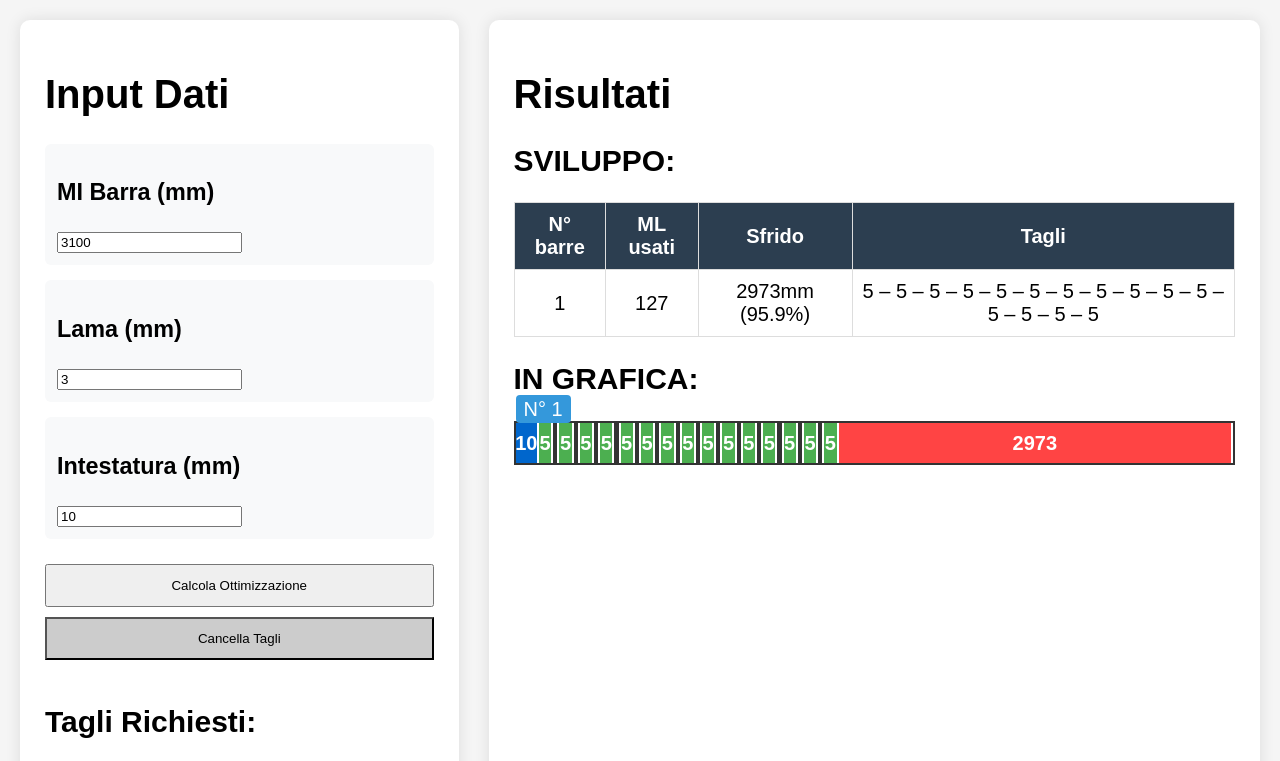
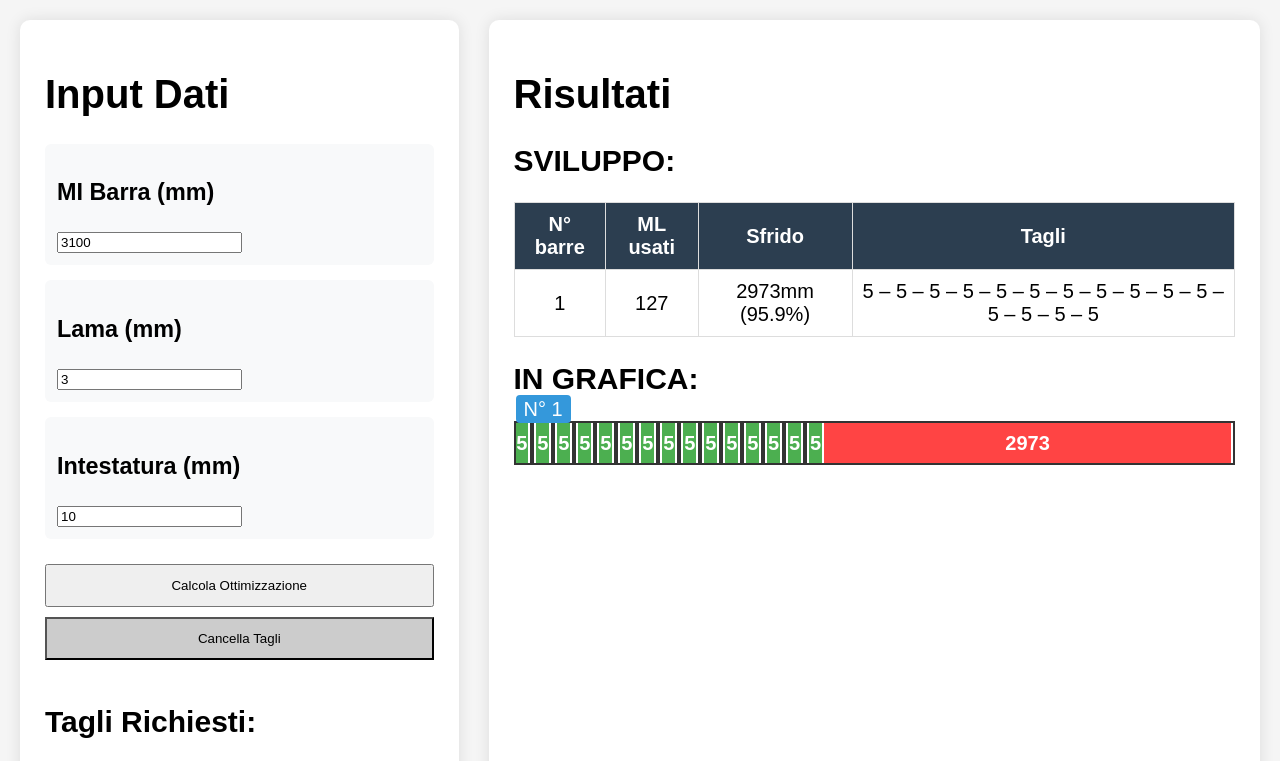
Before and after one commit to coderpatavium/ottimizzatoretaglio, a plain HTML site: page index.html in a window 1280 px wide. Both pictures are taken after typing "5", "5", "5", "5", "5", "5" into the empty fields and a click on the button "Calcola Ottimizzazione". Shown: the top 761 px of the page. Drawn offline with Linux system fonts and the light colour scheme.

Commit message:
Update index.html

```diff
--- a/index.html
+++ b/index.html
@@ -6,7 +6,7 @@
   <style>
     body {
       font-family: Arial, sans-serif;
-      font-size: 20px; /* FONT INGRANDITO */
+      font-size: 20px;
       margin: 0;
       padding: 20px;
       background-color: #f5f5f5;
@@ -43,8 +43,8 @@
     }
     .input-row input {
       width: 100px;
-      padding: 7px; /* un po' più alto per maggiore visibilità */
-      font-size: 18px; /* ingrandisce il testo nei campi */
+      padding: 7px;
+      font-size: 18px;
     }
     table {
       width: 100%;
@@ -140,7 +140,7 @@
   </div>
 
   <script>
-    // Genera 30 righe input all'avvio
+    // Genera 30 righe di input all'avvio
     window.onload = function() {
       const container = document.getElementById('cutsContainer');
       for(let i = 0; i < 30; i++) {
@@ -154,9 +154,10 @@
       }
     };
 
-    // Funzione per calcolare
+    // Calcolo con algoritmo First-Fit Decreasing, considerando l'intestatura
+    // ma non disegnandola nella barra
     function calculate() {
-      // Pulizia output
+      // Pulizia risultati
       document.getElementById('sviluppoTable').innerHTML = `
         <tr>
           <th>N° barre</th>
@@ -167,30 +168,30 @@
       document.getElementById('graficaContainer').innerHTML = '';
 
       // Legge parametri
-      const barLength = parseInt(document.getElementById('barLength').value);
-      const bladeThickness = parseInt(document.getElementById('bladeThickness').value);
-      const header = parseInt(document.getElementById('header').value);
+      const barLength = parseInt(document.getElementById('barLength').value) || 0;
+      const bladeThickness = parseInt(document.getElementById('bladeThickness').value) || 0;
+      const header = parseInt(document.getElementById('header').value) || 0;
 
-      // Legge i tagli richiesti
+      // Legge tagli richiesti
       const cuts = [];
       document.querySelectorAll('.input-row').forEach(row => {
         const qty = parseInt(row.querySelector('input[type="number"]:first-child').value) || 0;
         const len = parseInt(row.querySelector('input[type="number"]:last-child').value) || 0;
-        for(let i = 0; i < qty; i++) {
+        for(let i=0; i < qty; i++){
           cuts.push(len);
         }
       });
 
-      // Ordina i tagli in ordine decrescente
-      cuts.sort((a, b) => b - a);
+      // Ordina i pezzi dal più grande al più piccolo
+      cuts.sort((a,b) => b - a);
 
-      // Creiamo un array di barre con First-Fit Decreasing
+      // Creo array di barre
       const bars = [];
       for(const piece of cuts) {
         let placed = false;
         for(const bar of bars) {
-          // Se non ci sono pezzi, niente spessore, altrimenti spessore = bladeThickness
-          const extra = (bar.pieces.length > 0) ? bladeThickness : 0;
+          // Se la barra ha già pezzi, aggiungiamo spessore
+          const extra = bar.pieces.length > 0 ? bladeThickness : 0;
           if(bar.used + extra + piece <= barLength) {
             bar.pieces.push(piece);
             bar.used += extra + piece;
@@ -199,6 +200,7 @@
           }
         }
         if(!placed) {
+          // La prima volta usiamo intestatura nel calcolo, ma non la disegniamo
           bars.push({
             used: header + piece,
             pieces: [piece]
@@ -206,10 +208,10 @@
         }
       }
 
-      // Raggruppiamo barre identiche (stessi pezzi e stesso spreco)
+      // Raggruppo barre identiche (stessi pezzi e stesso spreco)
       const grouped = [];
       for(const bar of bars) {
-        const waste = (barLength - bar.used < 0) ? 0 : (barLength - bar.used);
+        const waste = Math.max(0, barLength - bar.used);
         const key = bar.pieces.join(',') + '|' + waste;
         const found = grouped.find(x => x.key === key);
         if(found) {
@@ -225,27 +227,29 @@
         }
       }
 
-      // Output tabella
+      // Stampa a tabella
       for(const bar of grouped) {
-        const row = document.createElement('tr');
         const wastePerc = barLength > 0 ? ((bar.waste / barLength)*100).toFixed(1) : 0;
-        row.innerHTML = `
+        const tr = document.createElement('tr');
+        tr.innerHTML = `
           <td>${bar.count}</td>
           <td>${bar.used}</td>
           <td>${bar.waste}mm (${wastePerc}%)</td>
           <td>${bar.pieces.join(' – ')}</td>
         `;
-        document.getElementById('sviluppoTable').appendChild(row);
+        document.getElementById('sviluppoTable').appendChild(tr);
       }
 
-      // Disegno grafico
+      // Disegna la barra (senza intestatura)
       const grafica = document.getElementById('graficaContainer');
-      const scaleFactor = 100 / barLength;
+      const scaleFactor = barLength > 0 ? (100 / barLength) : 0;
+
       for(const bar of grouped) {
         const barDiv = document.createElement('div');
         barDiv.className = 'barra-grafica';
         barDiv.style.marginBottom = '30px';
 
+        // Badge per quantità
         const label = document.createElement('div');
         label.style.position = 'absolute';
         label.style.left = '0';
@@ -253,48 +257,38 @@
         label.innerHTML = `<span class="badge">N° ${bar.count}</span>`;
         barDiv.appendChild(label);
 
-        // Intestatura grafica
-        if(header > 0) {
-          const headDiv = document.createElement('div');
-          headDiv.className = 'segmento';
-          const headW = header * scaleFactor;
-          headDiv.style.width = headW < 3 ? '3%' : `${headW}%`;
-          headDiv.style.background = '#0066cc';
-          headDiv.innerText = header;
-          barDiv.appendChild(headDiv);
-        }
-
+        // Aggiungo i pezzi e lo spessore lama, ma NON la intestatura
         for(let i=0; i<bar.pieces.length; i++){
           const piece = bar.pieces[i];
+          let pieceW = piece * scaleFactor;
+          if(pieceW < 3) pieceW = 3;  // larghezza minima
           const pieceDiv = document.createElement('div');
           pieceDiv.className = 'segmento';
-          let pieceW = piece * scaleFactor;
-          if(pieceW < 3) pieceW = 3;
-          pieceDiv.style.width = `${pieceW}%`;
-          pieceDiv.innerText = piece;
+          pieceDiv.style.width = pieceW + '%';
+          pieceDiv.innerText = piece;  // solo numero
           barDiv.appendChild(pieceDiv);
 
           // Lama
           if(i < bar.pieces.length - 1) {
+            let lamaW = bladeThickness * scaleFactor;
+            if(lamaW < 1) lamaW = 1;
             const lamaDiv = document.createElement('div');
             lamaDiv.className = 'segmento';
             lamaDiv.style.backgroundColor = '#333';
-            let lamaW = bladeThickness * scaleFactor;
-            if(lamaW < 1) lamaW = 1;
-            lamaDiv.style.width = `${lamaW}%`;
+            lamaDiv.style.width = lamaW + '%';
             lamaDiv.innerText = '';
             barDiv.appendChild(lamaDiv);
           }
         }
 
-        // Sfrido
+        // Sfrido finale
         if(bar.waste > 0) {
+          let wWaste = bar.waste * scaleFactor;
+          if(wWaste < 3) wWaste = 3;
           const wasteDiv = document.createElement('div');
           wasteDiv.className = 'segmento sfrido';
-          let wWidth = bar.waste * scaleFactor;
-          if(wWidth < 3) wWidth = 3;
-          wasteDiv.style.width = `${wWidth}%`;
-          wasteDiv.innerText = bar.waste;
+          wasteDiv.style.width = wWaste + '%';
+          wasteDiv.innerText = bar.waste;  // solo numero
           barDiv.appendChild(wasteDiv);
         }
 
@@ -302,7 +296,7 @@
       }
     }
 
-    // Funzione per cancellare i tagli (qty e lunghezza) senza toccare i parametri
+    // Cancella i soli tagli, senza toccare parametri
     function clearCuts() {
       document.querySelectorAll('.input-row').forEach(row => {
         row.querySelector('input[type="number"]:first-child').value = '';
```
